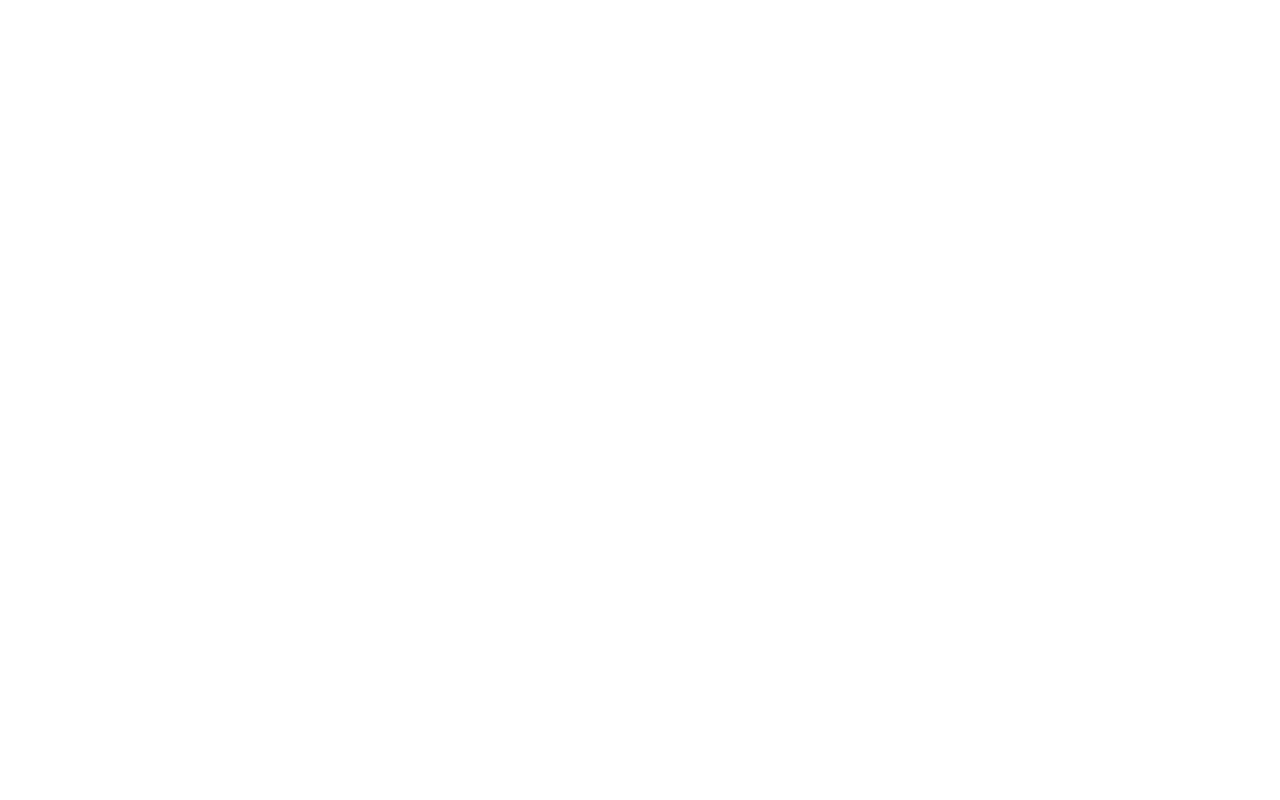
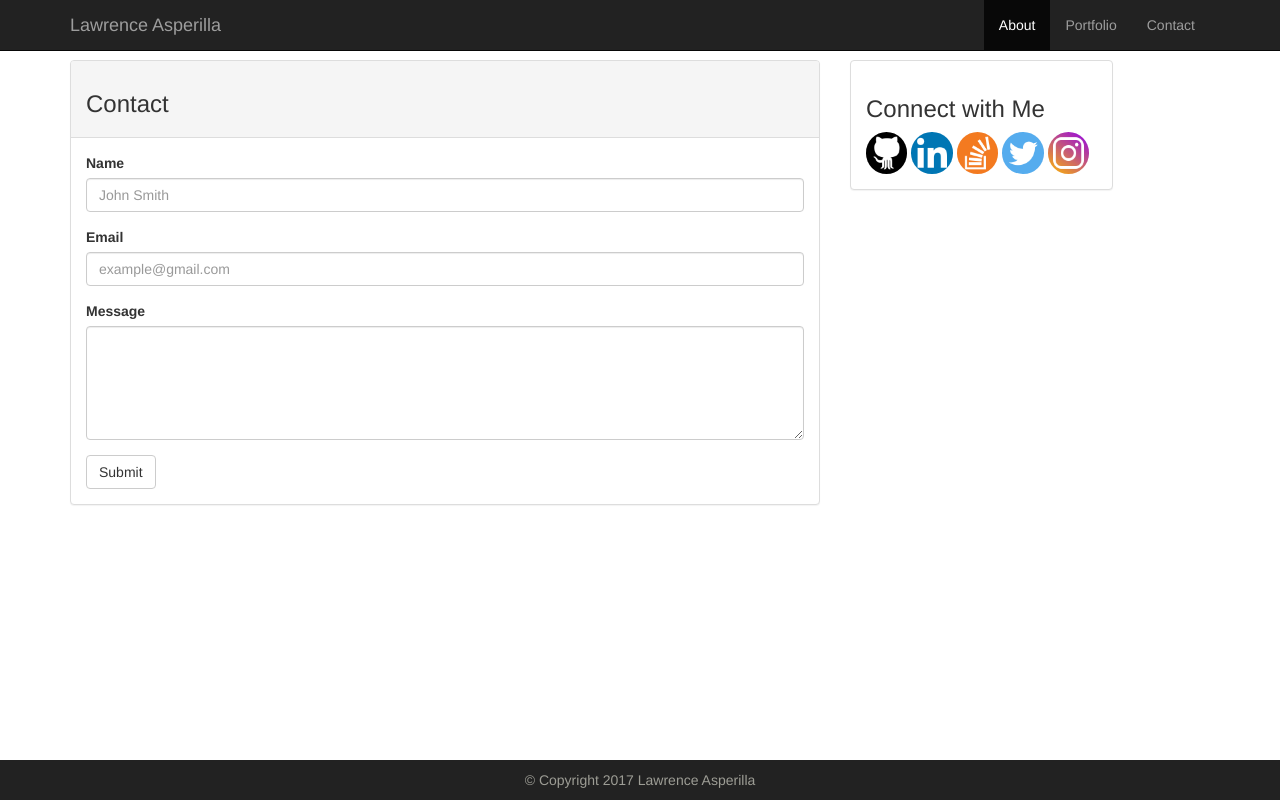
Before and after one commit to lasperilla/Bootstrap-Portfolio, a plain HTML site: page contact.html in a window 1280 px wide. Drawn offline with nearby package versions, Linux system fonts and the light colour scheme.

Commit message:
wrote contact.hmtl with bootstrap

```diff
--- a/assets/css/style.css
+++ b/assets/css/style.css
@@ -50,3 +50,7 @@ footer {
     height: 20%;
     z-index: 2;
 }
+
+aside a:hover {
+    text-decoration: none;
+}
--- a/contact.html
+++ b/contact.html
@@ -0,0 +1,103 @@
+<!doctype html>
+<html lang="en-us">
+
+<head>
+    <meta charset="UTF-8">
+    <meta http-equiv="X-UA-Compatible" content="IE=edge">
+    <meta name="viewport" content="width=device-width, initial-scale=1">
+    <title>Contact | Lawrence Asperilla</title>
+    <link rel="stylesheet" href="https://maxcdn.bootstrapcdn.com/bootstrap/3.3.7/css/bootstrap.min.css" integrity="sha384-BVYiiSIFeK1dGmJRAkycuHAHRg32OmUcww7on3RYdg4Va+PmSTsz/K68vbdEjh4u" crossorigin="anonymous">
+    <link rel="stylesheet" type="text/css" href="assets/css/style.css">
+    <link rel="icon" href="assets/images/favicon.ico" type="image/ico" sizes="16x16">
+</head>
+
+<body>
+    <!-- nav bar -->
+    <nav class="navbar navbar-inverse navbar-fixed-top">
+        <div class="container">
+            <div class="navbar-header">
+                <button type="button" class="navbar-toggle collapsed" data-toggle="collapse" data-target="#navbar" aria-expanded="false" aria-controls="navbar">
+                    <span class="sr-only">Toggle navigation</span>
+                    <span class="icon-bar"></span>
+                    <span class="icon-bar"></span>
+                    <span class="icon-bar"></span>
+                </button>
+                <a class="navbar-brand" href="index.html">Lawrence Asperilla</a>
+            </div>
+            <div id="navbar" class="collapse navbar-collapse floatitright">
+                <ul class="nav navbar-nav">
+                    <li class="active"><a href="index.html">About</a></li>
+                    <li><a href="portfolio.html">Portfolio</a></li>
+                    <li><a href="contact.html">Contact</a></li>
+                </ul>
+            </div>
+        </div>
+    </nav>
+    <!-- body -->
+    <div class="container">
+        <div class="row">
+            <!-- main content -->
+            <section class="col-xs-12 col-md-8">
+                <div class="panel panel-default">
+                    <div class="panel-heading">
+                        <h3>Contact</h3>
+                    </div>
+                    <div class="panel-body">
+                        <form>
+                            <div class="form-group">
+                                <label for="name1">Name</label>
+                                <input type="text" class="form-control" id="name1" placeholder="John Smith">
+                            </div>
+                            <div class="form-group">
+                                <label for="email1">Email</label>
+                                <input type="email" class="form-control" id="email1" placeholder="example@gmail.com">
+                            </div>
+                            <div class="form-group">
+                                <label for="message1">Message</label>
+                                <textarea class="form-control" id="message1" rows="5"></textarea>
+                            </div>
+                            <div>
+                                <button type="submit" class="btn btn-default">Submit</button>
+                            </div>
+                        </form>
+                    </div>
+                </div>
+            </section>
+            <!-- social media side menu (right) -->
+            <aside class="col-xs-12 col-md-3 col-md-offset-0">
+                <div class="panel panel-default">
+                    <div class="panel-body">
+                        <h3>Connect with Me</h3>
+                        <div>
+                            <a href="https://github.com/lasperilla " target="_blank">
+                                <img class="img-circle connectthumb" src="assets/images/github.png " alt="GitHub ">
+                            </a>
+                            <a href="https://www.linkedin.com/in/lawrenceasperilla " target="_blank">
+                                <img class="img-circle connectthumb" src="assets/images/linkedin.png " alt="LinkedIn ">
+                            </a>
+                            <a href="http://stackoverflow.com/users/7455004/lawrence-asperilla " target="_blank">
+                                <img class="img-circle connectthumb" src="assets/images/stackoverflow.png " alt="Stack Overflow ">
+                            </a>
+                            <a href="https://twitter.com/lawrencecirilo " target="_blank">
+                                <img class="img-circle connectthumb" src="assets/images/twitter.png " alt="Twitter ">
+                            </a>
+                            <a href="https://www.instagram.com/lawrencecirilo " target="_blank">
+                                <img class="img-circle connectthumb" src="assets/images/instagram.png " alt="Instagram ">
+                            </a>
+                        </div>
+                    </div>
+                </div>
+            </aside>
+        </div>
+    </div>
+    <!-- footer -->
+    <footer class="footer-bottom col-xs-12 navbar-inverse navbar-fixed-bottom">
+        <div class="container">
+            <div class="row">
+                <p>© Copyright 2017 Lawrence Asperilla</p>
+            </div>
+        </div>
+    </footer>
+</body>
+
+</html>
```
